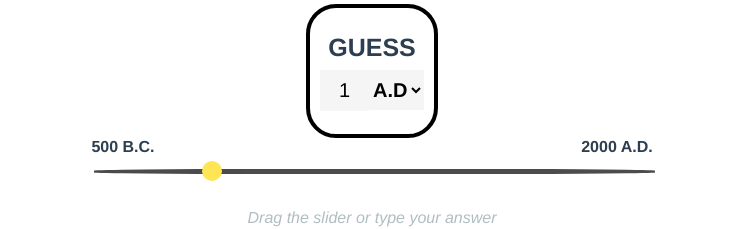
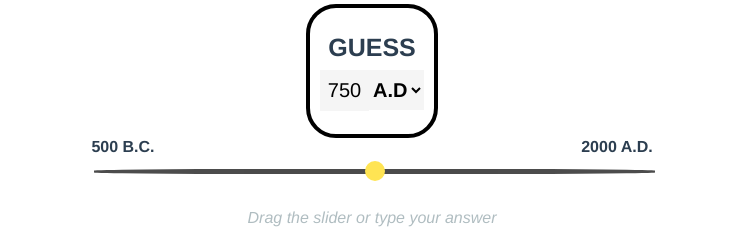
Before and after one commit to ericnem/chagall, a Vue app: page / in a window 1280 px wide. Both pictures are taken after a click on the button "Start Game". Shown: the part 239-468 px from the top of the page, without its empty margins (519-1254 px from the left). Built offline with nearby package versions, Linux system fonts and the light colour scheme; no server answers.

Commit message:
Finish game modes

```diff
--- a/src/components/CoverPage.vue
+++ b/src/components/CoverPage.vue
@@ -41,13 +41,6 @@ export default {
     const audioRef = ref(null); //initially points to nothing
     const isMuted = ref(true);
 
-    function setMode(){
-      if (localStorage.getItem('mode') == false) {
-        localStorage.setItem('mode', JSON.stringify(modes[0]));
-      }
-    }
-
-    setMode();
     function makeModes(){
       const all = new Mode("All",-500,2000,0);
       const ancient = new Mode("Classical",-500,500,0);
@@ -55,14 +48,16 @@ export default {
       const renaissance = new Mode("Renaissance",1300,1600,0);
       const emodern = new Mode("Early Modern",1600,1800,0);
       const lmodern = new Mode("Late Modern",1800,1950,0);
-      const contemp = new Mode("Contemporary",1950, 2000, 0)
 
-      return [all, ancient, medieval, renaissance, emodern, lmodern, contemp];
+      return [all, ancient, medieval, renaissance, emodern, lmodern];
     }
 
     const modes = reactive(makeModes())
+    const currentMode = ref(0);
 
-    const currentMode = ref(0)
+    localStorage.setItem('mode', JSON.stringify(modes[0]));
+
+    // const currentMode = ref(localStorage.getItem('currentMode'))
 
     function changeMode(direction) {
       if (this.currentMode > 0) {
@@ -75,7 +70,7 @@ export default {
       }
       // localStorage.setItem('mode', JSON.stringify(this.modes[currentMode]));
       localStorage.setItem('mode', JSON.stringify(modes[this.currentMode]))
-      console.log(localStorage.getItem('mode'));
+      // localStorage.setItem('currentMode', this.currentMode)
     }
 
     const restartAudio = () => {
--- a/src/components/GameScreen.vue
+++ b/src/components/GameScreen.vue
@@ -65,16 +65,16 @@ export default {
   },
 
   setup() {
-
+    const mode = JSON.parse(localStorage.getItem('mode'));
     const loadedImages = reactive([false, false, false, false, false]);
     const roundNum = ref(1);
     const currentScore = ref(0);
     const highScore = ref(0);
-    const guess = ref(1);
-    const guessabs = ref(1);
     const age = ref(1);
-    const startEra = ref(-500);
-    const endEra = ref(2000);
+    const startEra = ref(mode.startDate);
+    const endEra = ref(mode.endDate);
+    const guess = ref(Math.floor((endEra.value+startEra.value)/2));
+    const guessabs = ref(Math.abs(guess.value));
 
     let tempScore = 0;
 
@@ -149,7 +149,7 @@ export default {
 
 
 
-    fetchPaintings().then(data => {
+    fetchPaintings(startEra.value, endEra.value).then(data => {
     for (let i = 0; i < 5; i++) {
       state.images.push(data[i].image);
       state.titles.push(data[i].title);
--- a/src/fetch.js
+++ b/src/fetch.js
@@ -1,11 +1,11 @@
 import axios from 'axios';
 import Art from './art.js';
 
-export const fetchPaintings = async () => {
+export const fetchPaintings = async (start, end) => {
   const artArr = [];
   let ids = [];
 
-  const res = await axios.get('https://collectionapi.metmuseum.org/public/collection/v1/search?hasImages=true&medium=Paintings&q=paintings');
+  const res = await axios.get('https://collectionapi.metmuseum.org/public/collection/v1/search?hasImages=true&medium=Paintings&dateBegin='+start+'&dateEnd='+end+'&q=paintings');
 
   if (res.data && res.data.objectIDs) {
     ids = res.data.objectIDs;
```
